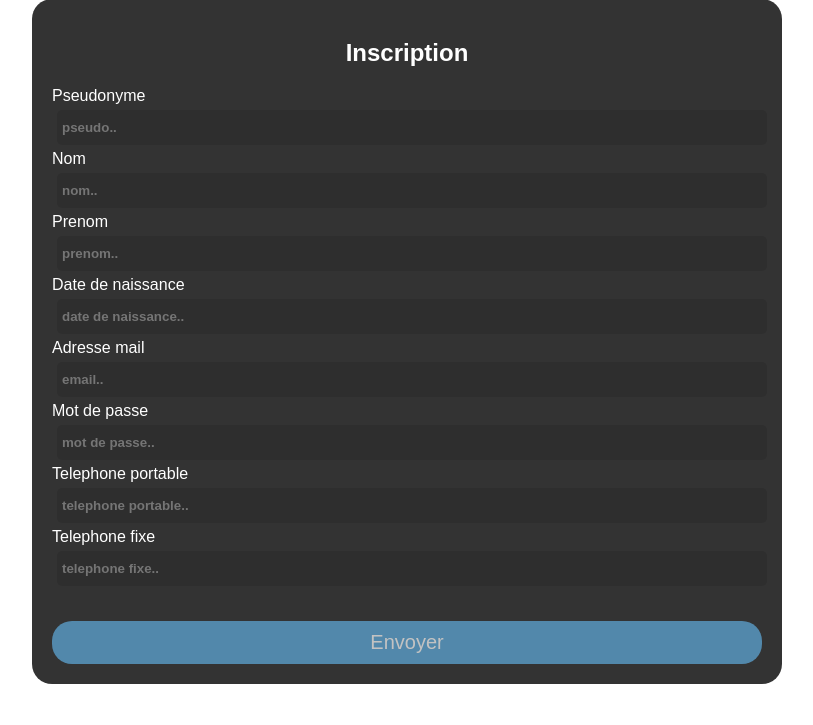
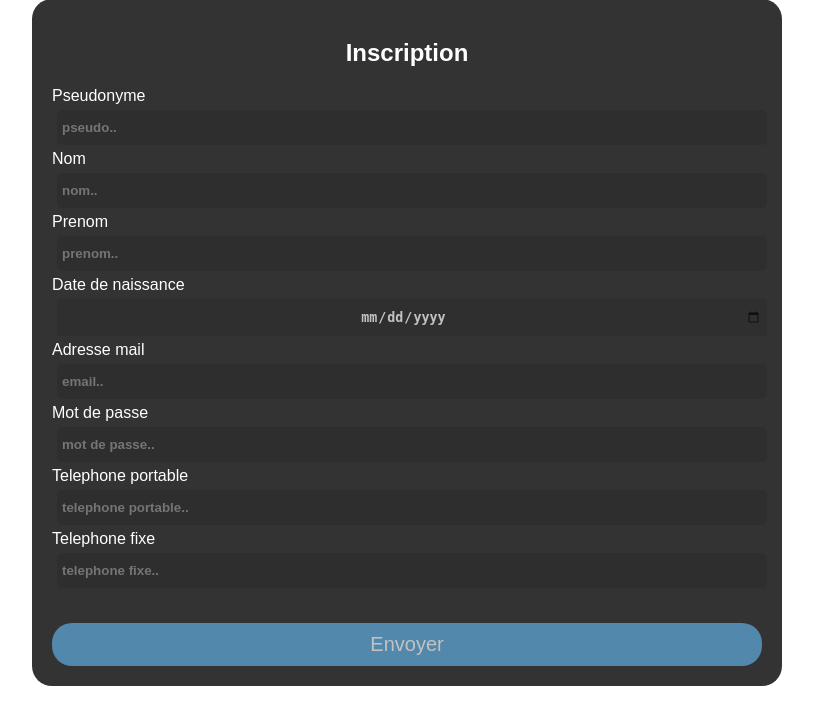
Before and after one commit to kilianpichard/ShareInstru, a PHP site: page /create.html in a window 1280 px wide. Shown: the part 31-756 px from the top of the page, without its empty margins (233-1046 px from the left). Run offline with PHP 8.4, Linux system fonts and the light colour scheme.

Commit message:
Modification input date sur le formulaire HTML + CSS

```diff
--- a/create.html
+++ b/create.html
@@ -22,7 +22,7 @@
 		<input type="text" name="prenom" id="prenom" placeholder="prenom.." required>
 
 		<label>Date de naissance</label>
-		<input type="text" name="naissance" id="naissance" placeholder="date de naissance.." required>
+		<input type="date" name="naissance" id="naissance" placeholder="date de naissance.." required>
 
 		<label>Adresse mail</label>
 		<input type="text" name="email" id="email" placeholder="email.." required>
--- a/style.css
+++ b/style.css
@@ -35,6 +35,21 @@ input[type = text], input[type=password]{
 	margin: 5px;
 	font-weight: bold;
 }
+
+input[type=date]{
+	background-color: rgba(0,0,0,0.10);
+	opacity: 0.7;
+	color: #fff;
+	padding: 10px 5px;
+	margin: 5px;
+	width: 100%;
+	box-sizing: border-box;
+	text-align: center;
+	font-weight: bold;
+	border: none;
+	outline: none;
+}
+
 input[type=submit]{
 	width: 100%;
 	box-sizing:border-box;
```
